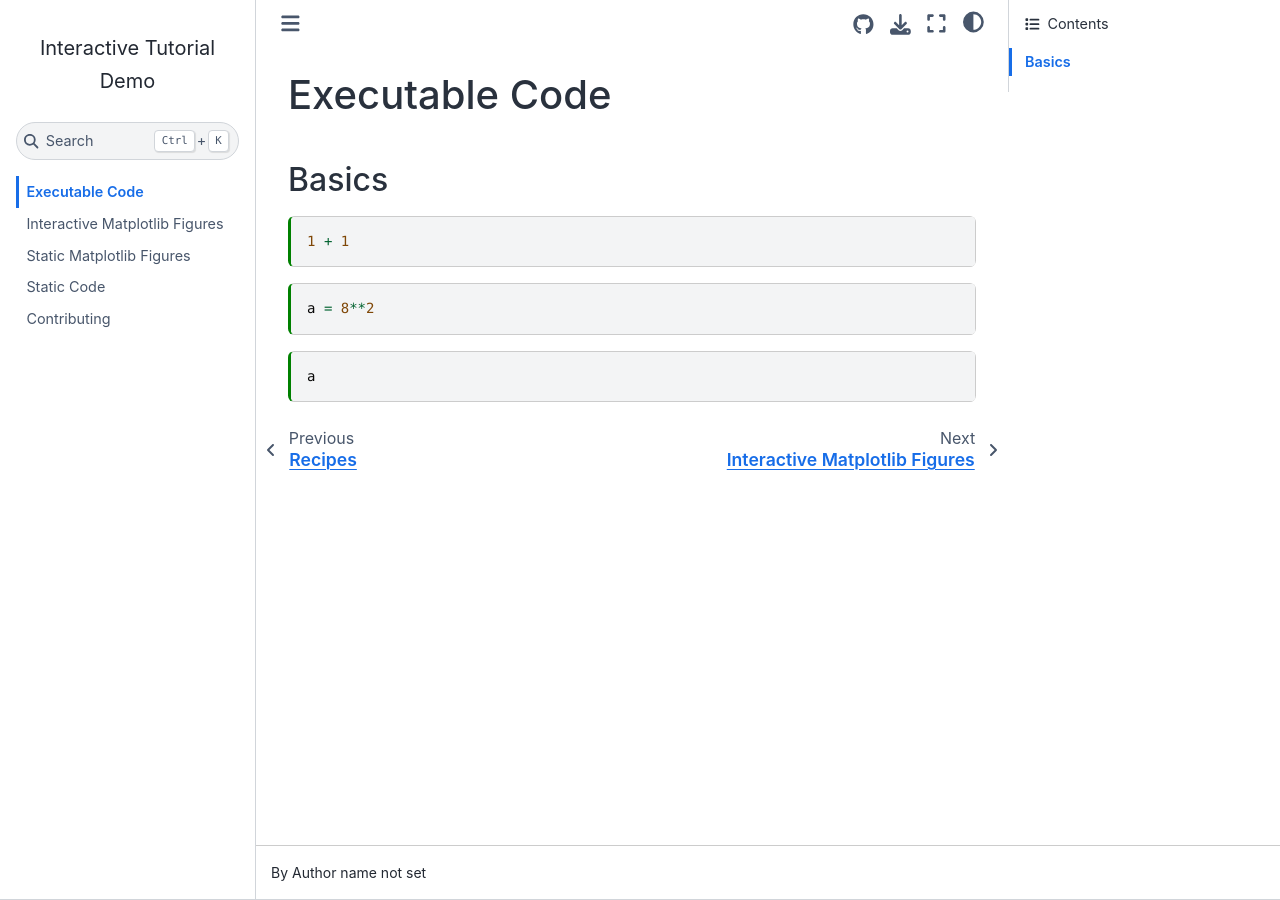
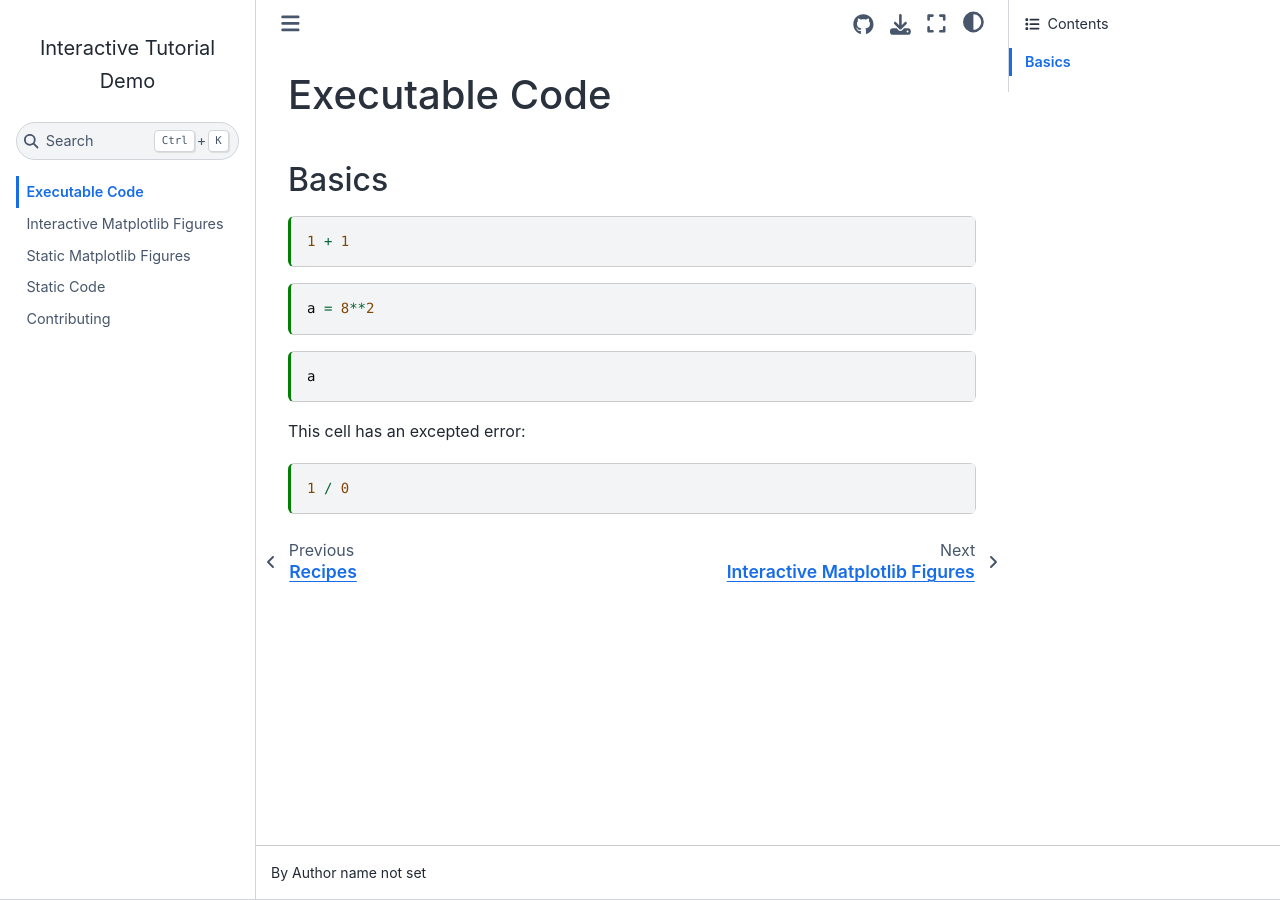
Before and after one commit to danielballan/interactive-tutorial-demo, a Sphinx documentation site: the page built from docs/recipes/executable/basics.md, in a window 1280 px wide. Built offline with Sphinx 7.4.7 and the Sphinx Book theme 1.1.4, drawn with Linux system fonts in a browser that asks for light colours.

Commit message:
Demonstrate expected errors.

````diff
--- a/docs/recipes/executable/basics.md
+++ b/docs/recipes/executable/basics.md
@@ -26,3 +26,10 @@
 ```{code-cell} ipython3
 a
 ```
+
+This cell has an excepted error:
+
+```{code-cell} ipython
+:tags: [raises-exception]
+1 / 0
+```
````
